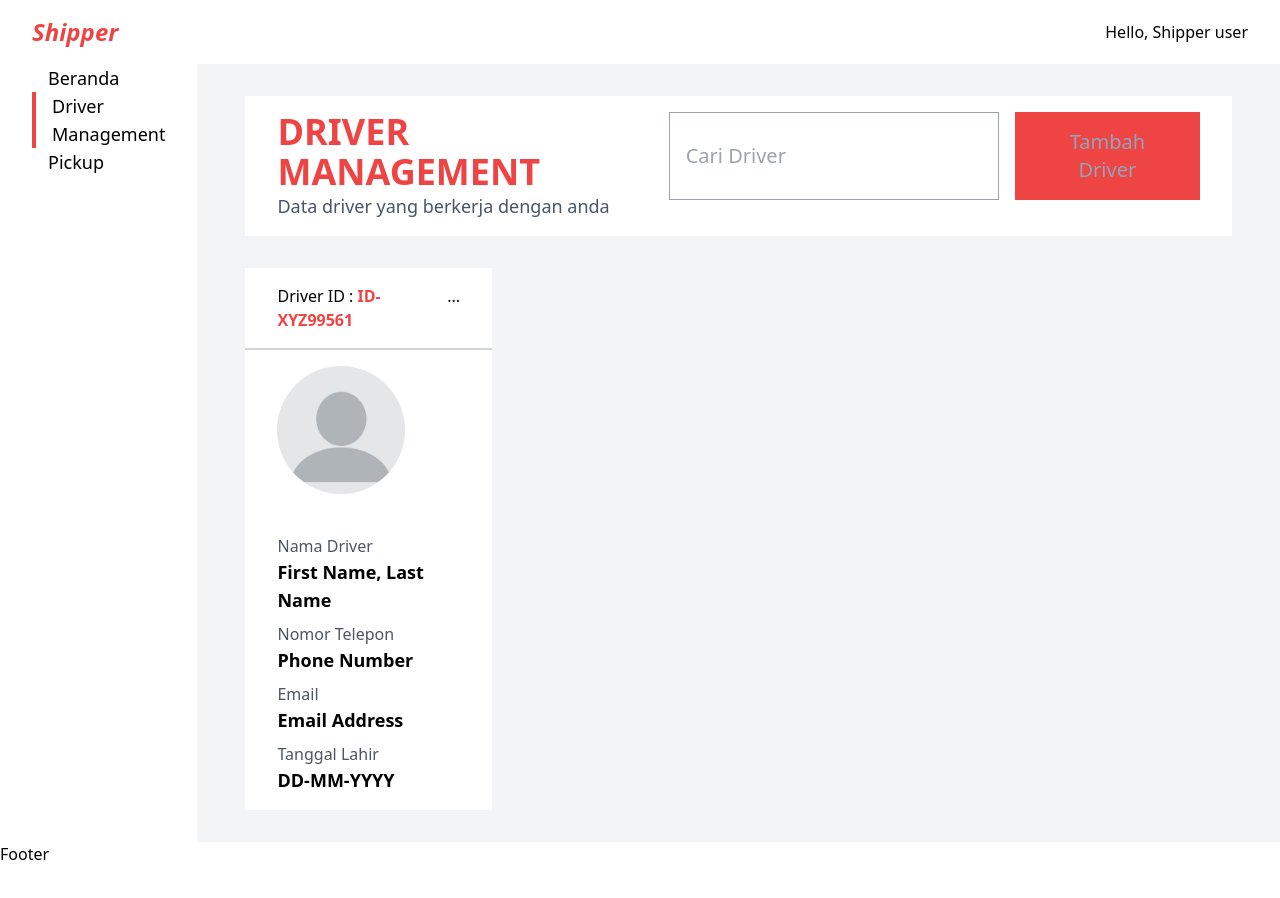
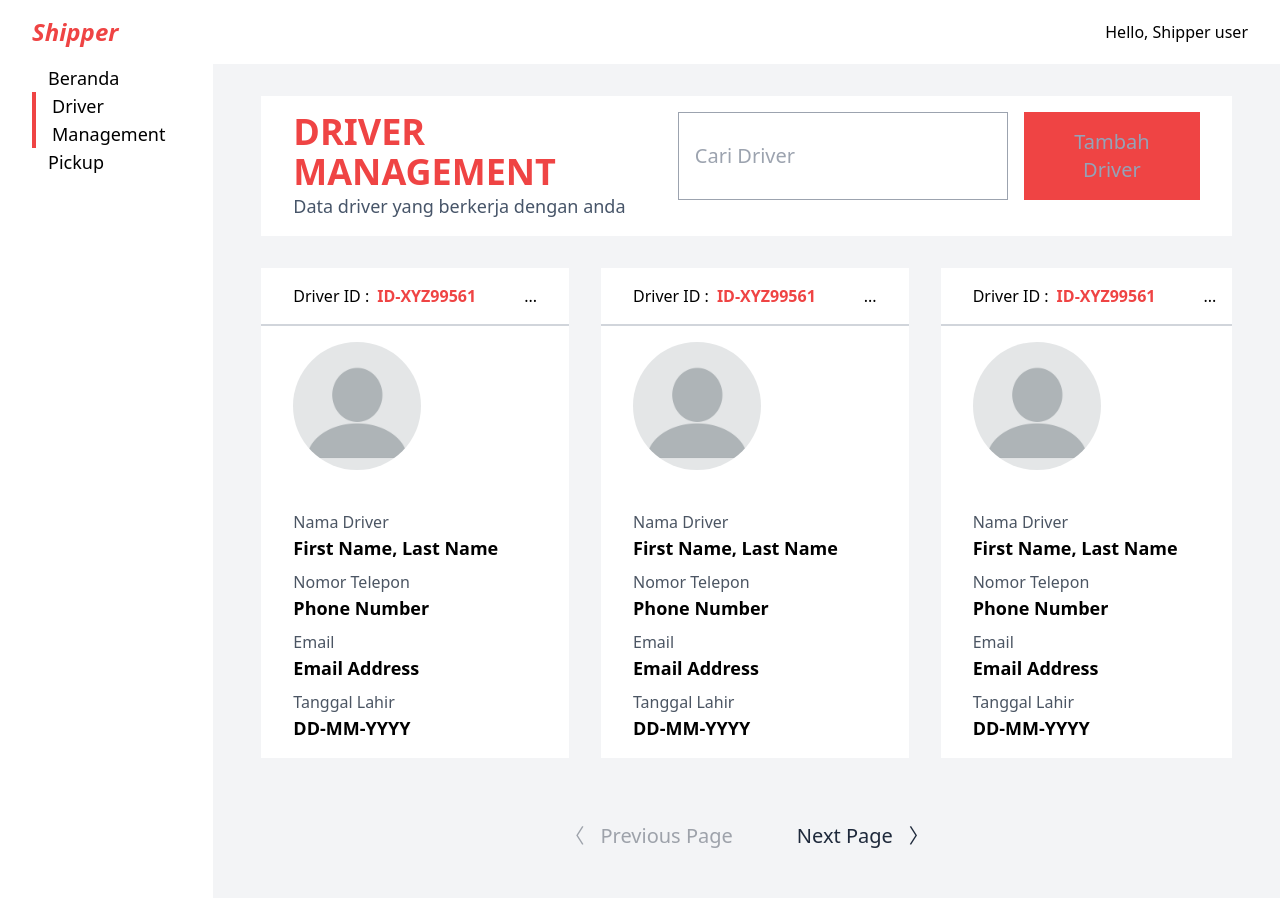
Before and after one commit to rayGobel/shipper-fe-with-next, a Next.js app: page / in a window 1280 px wide. Shown: the top 898 px of the page. Before the commit the page ends 866 px from the top, so only its background shows below. Built offline with nearby package versions, Linux system fonts and the light colour scheme.

Commit message:
Initial UI refactor

```diff
--- /dev/null
+++ b/components/driver-card/driver-card.tsx
@@ -0,0 +1,44 @@
+import Image from 'next/image'
+
+export const DriverCard = () => {
+  return (
+    <div className="driver-card bg-white w-fit">
+      <div className="driver-card__header flex flex-row flex-nowrap gap-x-12 justify-between border-b-2 border-solid border-gray-300 px-8 py-4">
+        <div className="flex flex-row flex-nowrap whitespace-nowrap">
+          <p>Driver ID :</p>
+          <p className="text-red-500 font-semibold ml-2">ID-XYZ99561</p>
+        </div>
+        <div className="header--action">
+          <p>...</p>
+        </div>
+      </div>
+
+      <div className="driver-card__body flex flex-col gap-2 px-8 py-4">
+        <div className="mb-8">
+          <div className="relative h-32 w-32">
+            <Image className="rounded-full" src="/blank-profile-picture.png" alt="driver-picture" layout="fill" />
+          </div>
+        </div>
+
+        <div>
+          <p className="text-gray-600">Nama Driver</p>
+          <p className="font-semibold text-lg">First Name, Last Name</p>
+        </div>
+        <div>
+          <p className="text-gray-600">Nomor Telepon</p>
+          <p className="font-semibold text-lg">Phone Number</p>
+        </div>
+        <div>
+          <p className="text-gray-600">Email</p>
+          <p className="font-semibold text-lg">Email Address</p>
+        </div>
+        <div>
+          <p className="text-gray-600">Tanggal Lahir</p>
+          <p className="font-semibold text-lg">DD-MM-YYYY</p>
+        </div>
+      </div>
+    </div>
+  )
+}
+
+export default DriverCard;
--- /dev/null
+++ b/components/driver-card/index.ts
@@ -0,0 +1 @@
+export * from './driver-card';
--- /dev/null
+++ b/components/pagination/index.ts
@@ -0,0 +1 @@
+export * from './pagination';
--- /dev/null
+++ b/components/pagination/pagination.tsx
@@ -0,0 +1,35 @@
+import React, { FC, ReactNode } from 'react';
+
+interface PaginationBtnProps {
+  disabled?: boolean;
+  children?: ReactNode
+}
+
+const PaginationBtn: FC<PaginationBtnProps> = ({ disabled, children }) => {
+  const hoverStates = 'hover:bg-slate-600 hover:text-slate-200';
+  const classes = `px-8 py-4 ${disabled ? 'opacity-40' : ''} ${hoverStates}`;
+
+  return (
+    <button className={classes} disabled={disabled}>
+      {children}
+    </button>
+  )
+};
+
+export const Pagination = () => {
+  return (
+    <div className="driver-pagination text-xl text-slate-800 flex place-content-center w-full pt-8">
+      <div>
+        <PaginationBtn disabled={true}>
+          <span className="mr-4">&#12296;</span>Previous Page
+        </PaginationBtn>
+
+        <PaginationBtn>
+          Next Page<span className="ml-4">&#12297;</span>
+        </PaginationBtn>
+      </div>
+    </div>
+  )
+};
+
+export default Pagination;
--- a/pages/index.tsx
+++ b/pages/index.tsx
@@ -3,6 +3,8 @@ import Head from 'next/head'
 import Image from 'next/image'
 import styles from '../styles/Home.module.css'
 import { SidebarMenu } from '../components/sidebar-menu';
+import { DriverCard } from '../components/driver-card';
+import { Pagination } from '../components/pagination';
 
 const Home: NextPage = () => {
   return (
@@ -28,7 +30,7 @@ const Home: NextPage = () => {
           <SidebarMenu />
         </div>
 
-        <div className="content bg-gray-100 w-full px-12 py-8">
+        <div className="content bg-gray-100 w-10/12 px-12 py-8">
           <div className="content-header flex flex-row justify-between content-center bg-white px-8 py-4">
             <div className="content-title">
               <p className="uppercase text-4xl text-red-500 font-semibold">Driver Management</p>
@@ -43,44 +45,20 @@ const Home: NextPage = () => {
             </div>
           </div>
 
-          <div className="driver-list pt-8">
-            <div className="driver-card bg-white w-1/4">
-              <div className="driver-card__header flex flex-row justify-between border-b-2 border-solid border-gray-300 px-8 py-4">
-                <p>Driver ID : <span className="text-red-500 font-semibold">ID-XYZ99561</span></p>
-                <p>...</p>
-              </div>
+          <div className="driver-list flex flex-row flex-nowrap gap-x-8 pt-8 pb-4 w-fit max-w-full overflow-x-scroll">
+            <DriverCard />
+            <DriverCard />
+            <DriverCard />
+            <DriverCard />
+            <DriverCard />
+          </div>
 
-              <div className="driver-card__body flex flex-col gap-2 px-8 py-4">
-                <div className="mb-8">
-                  <div className="relative h-32 w-32">
-                    <Image className="rounded-full" src="/blank-profile-picture.png" alt="driver-picture" layout="fill" />
-                  </div>
-                </div>
+          <Pagination />
 
-                <div>
-                  <p className="text-gray-600">Nama Driver</p>
-                  <p className="font-semibold text-lg">First Name, Last Name</p>
-                </div>
-                <div>
-                  <p className="text-gray-600">Nomor Telepon</p>
-                  <p className="font-semibold text-lg">Phone Number</p>
-                </div>
-                <div>
-                  <p className="text-gray-600">Email</p>
-                  <p className="font-semibold text-lg">Email Address</p>
-                </div>
-                <div>
-                  <p className="text-gray-600">Tanggal Lahir</p>
-                  <p className="font-semibold text-lg">DD-MM-YYYY</p>
-                </div>
-              </div>
-            </div>
-          </div>
         </div>
       </main>
 
-      <footer>
-        <p>Footer</p>
+      <footer className="h-8">
       </footer>
     </div>
   )
```
